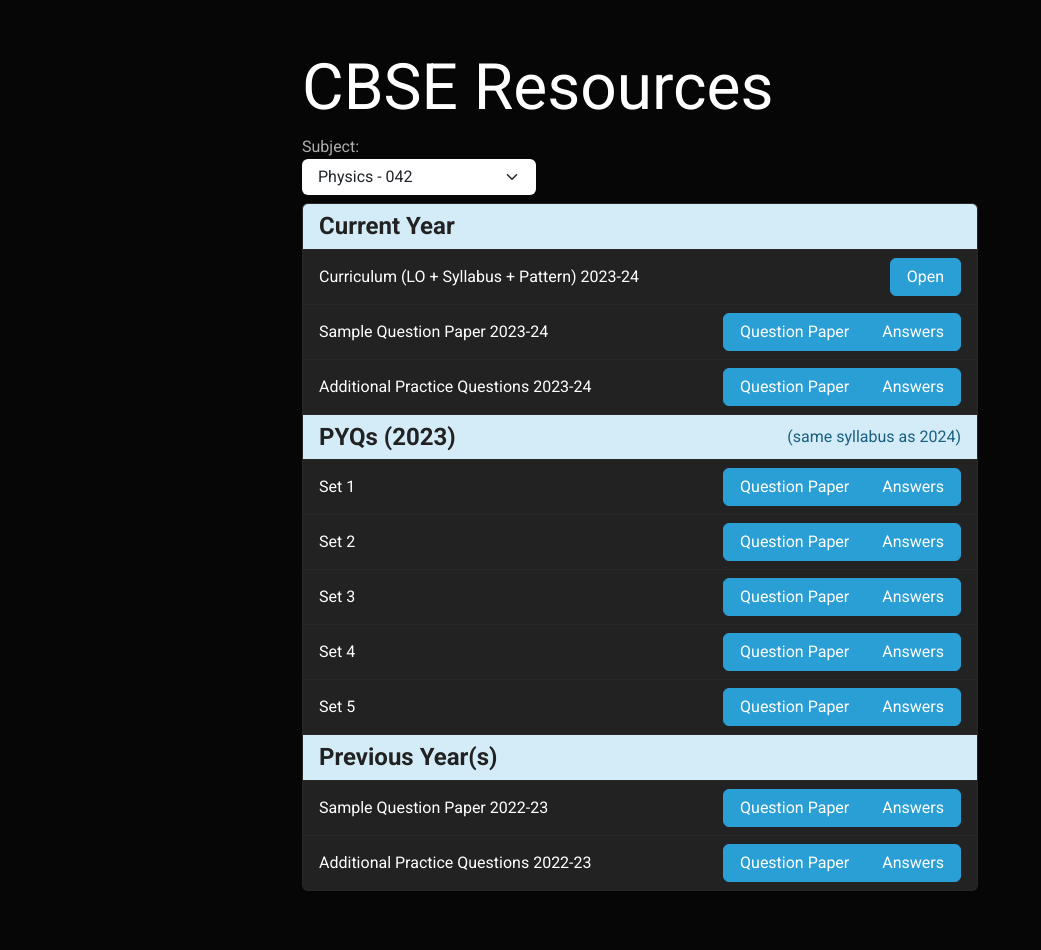
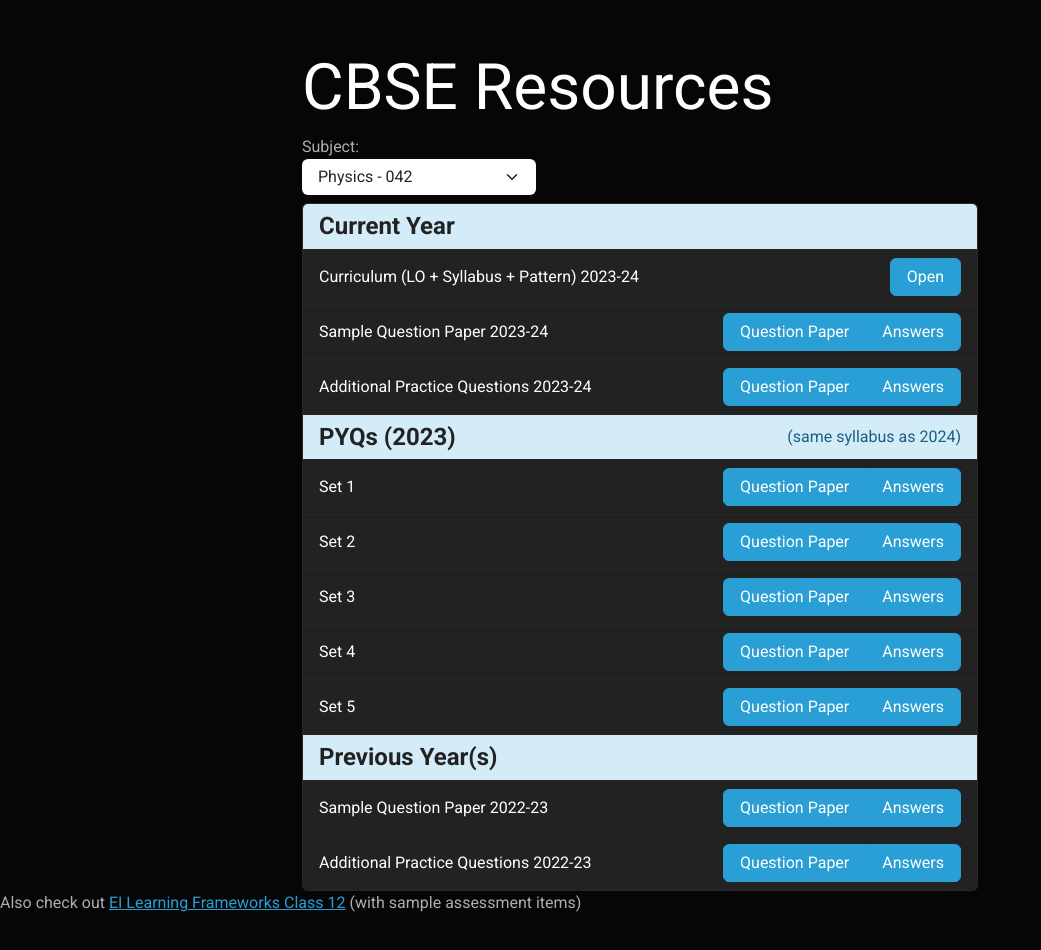
Before and after one commit to dipamsen/cbseres, a React (Vite) app: page / in a window 1280 px wide. Shown: the top 950 px of the page, without its empty margins (0-1041 px from the left). Built offline with nearby package versions, Linux system fonts and the light colour scheme.

Commit message:
add handbooks

```diff
--- a/src/App.jsx
+++ b/src/App.jsx
@@ -20,6 +20,9 @@
     }
     if (input.qb) {
       obj["Question Bank"] = input.qb;
+    }
+    if (input.cfpq) {
+      obj["Competency Focused Practice Questions"] = input.cfpq;
     }
     return obj;
   };
@@ -213,7 +216,16 @@
           ))}
         </div>
       </div>
-      <div style={{ height: "100px" }}></div>
+      <div style={{ height: "100px" }}>
+        Also check out{" "}
+        <a
+          href="https://drive.google.com/drive/folders/1t3AI3dGy8-v3H0bxKCH6paSpCYpLGUW9?usp=drive_link"
+          target="_blank"
+          rel="noreferrer"
+        >
+          EI Learning Frameworks Class 12
+        </a> (with sample assessment items)
+      </div>
     </div>
   );
 }
--- a/src/data.js
+++ b/src/data.js
@@ -110,6 +110,7 @@
       ms: "https://drive.google.com/file/d/16d8cylF5E2eX4Usm7gbwjHeBKCEf_Xxh/view?usp=drive_link",
       pq: "https://drive.google.com/file/d/1IhXQy3ii2dWl2URv9xhZacXYAuHTl8P2/view?usp=drive_link",
       pqms: "https://drive.google.com/file/d/1y3RTfs0bOVPznk7izhHCP5OaoOAj8tHE/view?usp=drive_link",
+      cfpq: "https://drive.google.com/file/d/1jdHFQ-2wJ3WCjgfNYldlx4_Eg1YK0rPd/view?usp=drive_link",
     },
     pyqs: [
       {
```
